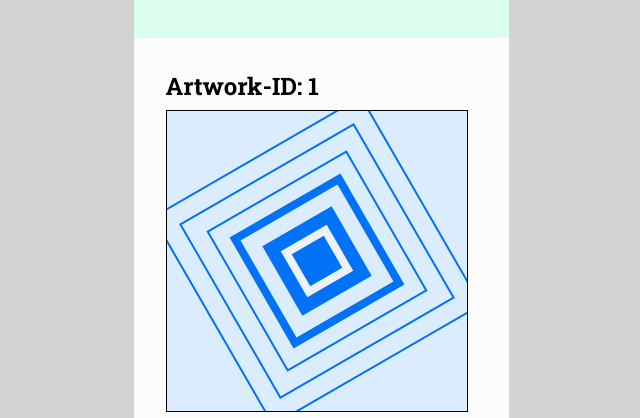
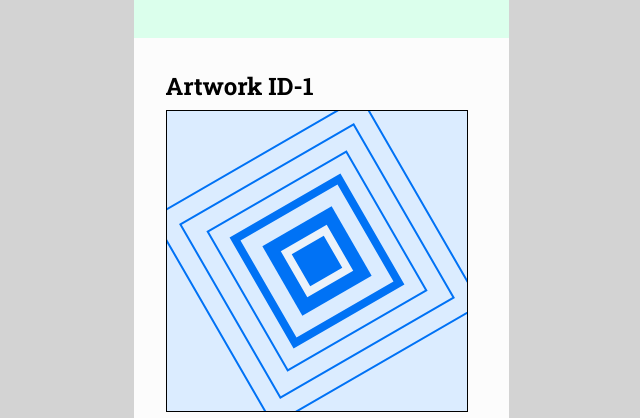
Before and after one commit to chris-kuehn/capstone-project, a Next.js app: page /gallery in a window 1280 px wide. Shown: the part 382-800 px from the top of the page, without its empty margins (319-959 px from the left). Built offline with nearby package versions, Linux system fonts and the light colour scheme.

Commit message:
implement code review feedback

```diff
--- a/components/Section.js
+++ b/components/Section.js
@@ -5,6 +5,9 @@ export default function Wrapper({ children }) {
 }
 
 const StudioGeneratorSection = styled.div`
-  margin: 0;
-  padding: 0;
+  background-color: var(--off-white);
+  width: 375px;
+  min-height: 100vh;
+  margin: 0 auto;
+  padding: 32px;
 `;
--- a/components/SectionHeadline.js
+++ b/components/SectionHeadline.js
@@ -1,9 +1,7 @@
 import styled, { css } from "styled-components";
-
-export default function SectionHeadline({ headline }) {
-  return <StyledSectionHeadline>{headline}</StyledSectionHeadline>;
-}
 
 const StyledSectionHeadline = styled.h2`
   margin-bottom: 0.5rem;
 `;
+
+export default StyledSectionHeadline;
--- a/pages/gallery.js
+++ b/pages/gallery.js
@@ -10,12 +10,10 @@ export default function HomePage() {
     <>
       <Navigation pageStatus="gallery" />
       <GalleryHeader />
-      <Wrapper>
-        <Section>
-          <SectionHeadline headline="Artwork-ID: 1" />
-          <GalleryCanvas />
-        </Section>
-      </Wrapper>
+      <Section>
+        <SectionHeadline> Artwork ID-1</SectionHeadline>
+        <GalleryCanvas />
+      </Section>
     </>
   );
 }
```
Also changed, not shown: pages/index.js (+3 -5 lines).
